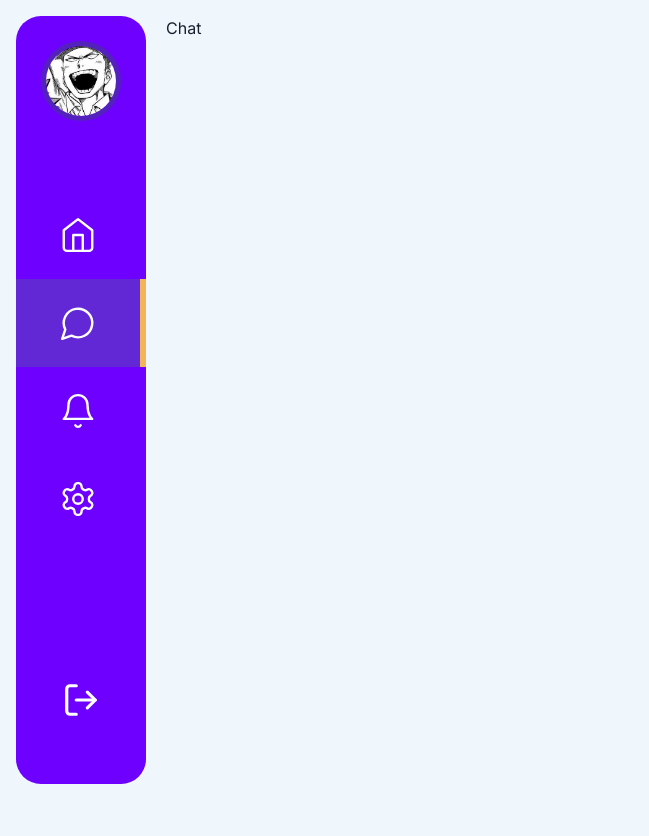
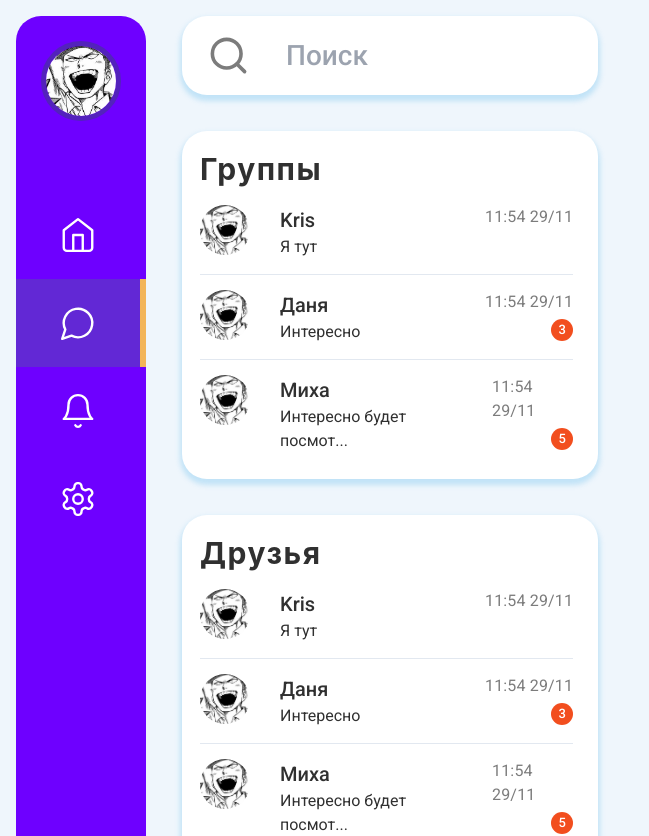
Before and after one commit to KamiyaNya/chat-messenger, a Next.js app: page /chat in a window 1280 px wide. Shown: the top 836 px of the page, without its empty margins (0-649 px from the left). Before the commit the page ends 800 px from the top, so only its background shows below. Built offline with nearby package versions, Linux system fonts and the light colour scheme.

Commit message:
Верстка строки поиска, блока друзья и группы

```diff
--- a/package.json
+++ b/package.json
@@ -15,6 +15,7 @@
     "@emotion/styled": "^11.11.0",
     "@reduxjs/toolkit": "^1.9.7",
     "axios": "^1.6.2",
+    "dayjs": "^1.11.10",
     "framer-motion": "^10.16.5",
     "lucide-react": "^0.294.0",
     "next": "14.0.3",
--- /dev/null
+++ b/src/app/home/page.jsx
@@ -0,0 +1,5 @@
+import MainLayout from '@/components/layouts/MainLayout';
+
+export default function Home() {
+	return <MainLayout><h1>Home</h1></MainLayout>;
+}
--- a/src/app/layout.js
+++ b/src/app/layout.js
@@ -1,5 +1,5 @@
-import { Inter } from 'next/font/google';
-const inter = Inter({ subsets: ['latin'] });
+import { Roboto } from 'next/font/google';
+const font = Roboto({ subsets: ['cyrillic'], weight: ['300', '400', '500', '700', '900'] });
 import { Providers } from './provider';
 
 import './globals.scss';
@@ -9,12 +9,10 @@ export const metadata = {
 	description: 'welcome to main page',
 };
 
-
-
 export default function RootLayout({ children }) {
 	return (
 		<html lang='ru'>
-			<body className={inter.className}>
+			<body className={font.className}>
 				<Providers>{children}</Providers>
 			</body>
 		</html>
--- /dev/null
+++ b/src/app/notifications/page.jsx
@@ -0,0 +1,9 @@
+import MainLayout from '@/components/layouts/MainLayout';
+
+export default function Notifications() {
+	return (
+		<MainLayout>
+			<h1>Notifications</h1>
+		</MainLayout>
+	);
+}
--- /dev/null
+++ b/src/app/settings/page.jsx
@@ -0,0 +1,9 @@
+import MainLayout from '@/components/layouts/MainLayout';
+
+export default function Settings() {
+	return (
+		<MainLayout>
+			<h1>Settings</h1>
+		</MainLayout>
+	);
+}
--- a/src/components/layouts/MainLayout.module.scss
+++ b/src/components/layouts/MainLayout.module.scss
@@ -1,3 +1,3 @@
 .container {
-	@apply m-auto max-w-[1700px] w-full p-[16px] grid grid-cols-[130px_1fr] gap-[20px];
+	@apply m-auto max-w-[1700px] w-full p-[16px] grid grid-cols-[130px_1fr] gap-[36px];
 }
--- a/src/components/resources/aside/Aside.jsx
+++ b/src/components/resources/aside/Aside.jsx
@@ -1,6 +1,6 @@
-import Navigation from './Navigation/Navigation';
-import ProfileImage from './ProfileImage/ProfileImage';
-import Exit from './Exit/Exit';
+import Navigation from './navigation/Navigation';
+import ProfileImage from './profileImage/ProfileImage';
+import Exit from './exit/Exit';
 import styles from './Aside.module.scss';
 
 export default function Aside() {
--- /dev/null
+++ b/src/components/resources/group/Group.jsx
@@ -0,0 +1,47 @@
+'use client';
+import { Heading, Box, Divider } from '@chakra-ui/react';
+import GroupItem from './groupItem/GroupItem';
+
+export default function Group({ heading, items }) {
+	return (
+		<Box
+			pl='18px'
+			pr='25px'
+			pt='20px'
+			pb='26px'
+			bgColor='#fff'
+			boxShadow='0 4px 5px 2px rgba(121, 197, 239, 0.38)'
+			borderRadius='25px'>
+			<Heading
+				as='h2'
+				fontSize='30px'
+				color='#303030'
+				letterSpacing='1.5px'>
+				{heading}
+			</Heading>
+			<Box mt='18px'>
+				{items.map((data, index) => (
+					<>
+						{index !== 0 ? (
+							<Divider
+								my='15px'
+								opacity='1'
+								bgColor='rgba(180, 171, 171, 0.66)'
+							/>
+						) : (
+							''
+						)}
+						<GroupItem
+							key={data.date}
+							chatImage={data.chatImage}
+							username={data.username}
+							message={data.message}
+							date={data.date}
+							messageCount={data.count}
+						/>
+					</>
+				))}
+			</Box>
+		</Box>
+	);
+}
--- /dev/null
+++ b/src/components/resources/group/groupItem/GroupItem.jsx
@@ -0,0 +1,60 @@
+import { Flex, Grid, Image, Box } from '@chakra-ui/react';
+
+export default function GroupItem({ chatImage, username, message, date, messageCount }) {
+	const cutMessage = message.slice(0, 60);
+	return (
+		<Flex>
+			<Image
+				src={chatImage}
+				boxSize={50}
+				borderRadius='50%'
+				overflow='hidden'
+				minWidth='50px'
+				objectFit='cover'
+			/>
+			<Box mx='30px'>
+				<Box
+					fontSize='20px'
+					fontWeight={500}
+					color='#303030'>
+					{username}
+				</Box>
+				<Box
+					letterSpacing='0.8'
+					color='#303030'>
+					{message.length > 22 ? message.slice(0, 22) + '...' : message}
+				</Box>
+			</Box>
+			<Grid ml='auto'>
+				<Box
+					fontWight={300}
+					letterSpacing='0.16px'
+					color='#7C7C7C'>
+					{date}
+				</Box>
+				{messageCount ? (
+					<Flex
+						textAlign='right'
+						borderRadius='50%'
+						bgColor='#F24E1E'
+						color='#fff'
+						width='max-content'
+						height='max-content'
+						p='4px'
+						lineHeight={1}
+						fontSize='13px'
+						ml='auto'
+						mt='2px'
+						fontWeight={500}
+						minWidth='22px'
+						minHeight='22px'
+						justifyContent='center'>
+						{messageCount}
+					</Flex>
+				) : (
+					''
+				)}
+			</Grid>
+		</Flex>
+	);
+}
--- /dev/null
+++ b/src/components/resources/search/Search.jsx
@@ -0,0 +1,37 @@
+'use client';
+import { useState } from 'react';
+import { FormControl, FormLabel, Input, Box, Flex } from '@chakra-ui/react';
+import { Search } from 'lucide-react';
+
+export default function SearchField({ }) {
+	const [searchValue, setSearchValue] = useState('');
+
+	return (
+		<FormControl>
+			<FormLabel
+				px='25px'
+				py='18px'
+				bgColor='#fff'
+				boxShadow='0 4px 5px 2px rgba(121, 197, 239, 0.38)'
+				borderRadius='25px' m={0}>
+				<Flex alignItems='center'>
+					<Box mr='20px' cursor='text'>
+						<Search
+							size={43}
+							color='#7C7C7C'
+						/>
+					</Box>
+					<Input
+						placeholder='Поиск'
+						fontSize='28px'
+						outline='none'
+						border='none'
+						boxShadow='none'
+						color='#4D4949'
+						_focusVisible={{ boxShadow: 'none' }}
+					/>
+				</Flex>
+			</FormLabel>
+		</FormControl>
+	);
+}
--- a/src/components/screens/Chat/Chat.page.jsx
+++ b/src/components/screens/Chat/Chat.page.jsx
@@ -1,9 +1,98 @@
+import dayjs from 'dayjs';
+import { Grid, GridItem, Box } from '@chakra-ui/react';
 import MainLayout from '@/components/layouts/MainLayout';
+import Search from './../../resources/search/Search';
+import Group from './../../resources/group/Group';
 
 export default function ChatPage() {
+	const simpleData = [
+		{
+			chatImage: '/profileImage.jpg',
+			username: 'Kris',
+			message: 'Я тут',
+			date: dayjs().format('HH:mm DD/MM'),
+		},
+		{
+			chatImage: '/profileImage.jpg',
+			username: 'Даня',
+			message: 'Интересно',
+			date: dayjs().format('HH:mm DD/MM'),
+			count: 3,
+		},
+		{
+			chatImage: '/profileImage.jpg',
+			username: 'Миха',
+			message: 'Интересно будет посмотреть, на твои действия',
+			date: dayjs().format('HH:mm DD/MM'),
+			count: 5,
+		},
+	];
+
+	const simpleData2 = [
+		{
+			chatImage: '/profileImage.jpg',
+			username: 'Kris',
+			message: 'Я тут',
+			date: dayjs().format('HH:mm DD/MM'),
+		},
+		{
+			chatImage: '/profileImage.jpg',
+			username: 'Даня',
+			message: 'Интересно',
+			date: dayjs().format('HH:mm DD/MM'),
+			count: 3,
+		},
+		{
+			chatImage: '/profileImage.jpg',
+			username: 'Миха',
+			message: 'Интересно будет посмотреть, на твои действия',
+			date: dayjs().format('HH:mm DD/MM'),
+			count: 5,
+		},
+		{
+			chatImage: '/profileImage.jpg',
+			username: 'Миха',
+			message: 'Интересно будет посмотреть, на твои действия',
+			date: dayjs().format('HH:mm DD/MM'),
+			count: 5,
+		},
+		{
+			chatImage: '/profileImage.jpg',
+			username: 'Миха',
+			message: 'Интересно будет посмотреть, на твои действия',
+			date: dayjs().format('HH:mm DD/MM'),
+			count: 5,
+		},
+		{
+			chatImage: '/profileImage.jpg',
+			username: 'Миха',
+			message: 'Интересно будет посмотреть, на твои действия',
+			date: dayjs().format('HH:mm DD/MM'),
+			count: 5,
+		},
+	];
+
 	return (
 		<MainLayout>
-			<h1>Chat</h1>
+			<Grid gridTemplateColumns='5fr 8fr'>
+				<Grid gap='36px'>
+					<Box>
+						<Search />
+					</Box>
+					<Box>
+						<Group
+							heading='Группы'
+							items={simpleData}
+						/>
+					</Box>
+					<Box>
+						<Group
+							heading='Друзья'
+							items={simpleData2}
+						/>
+					</Box>
+				</Grid>
+			</Grid>
 		</MainLayout>
 	);
 }
```
Also changed, not shown: 1 other file (tests, documents, lock files or other folders).
